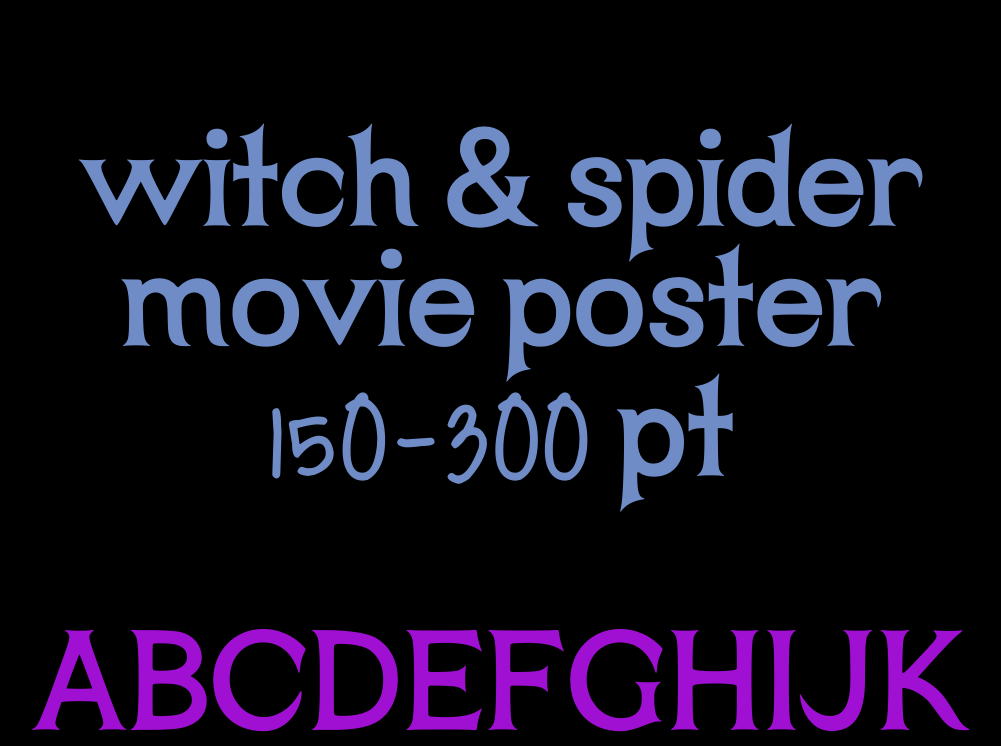
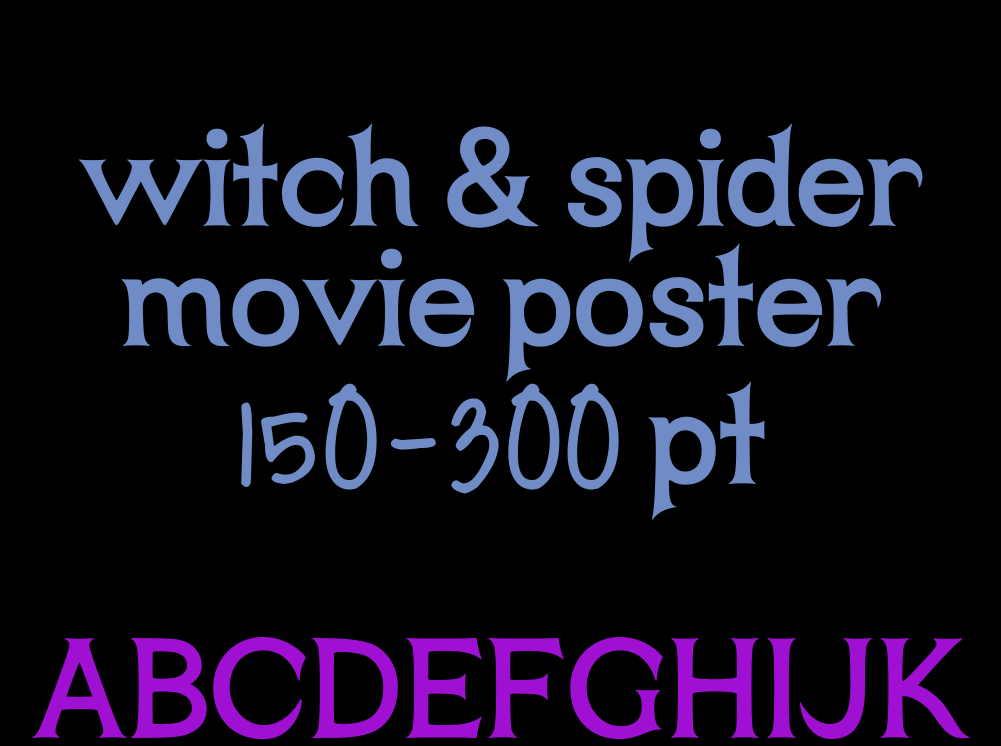
Before and after one commit to syu38/syu38.github.io, a plain HTML site: page typeface-microsite/index.html in a window 1280 px wide. Shown: the top 746 px of the page, without its empty margins (139-1140 px from the left). Drawn offline with Linux system fonts and the light colour scheme.

Commit message:
Update styles.css

```diff
--- a/typeface-microsite/styles.css
+++ b/typeface-microsite/styles.css
@@ -44,7 +44,7 @@ body {
 .doodle-heading {
     font-family: 'JustMeAgainDownHere-Regular';
     color: rgb(111, 140, 198);
-    font-size: 100pt;
+    font-size: 120pt;
     text-align: center;
     line-height: 90pt;
 }
```
